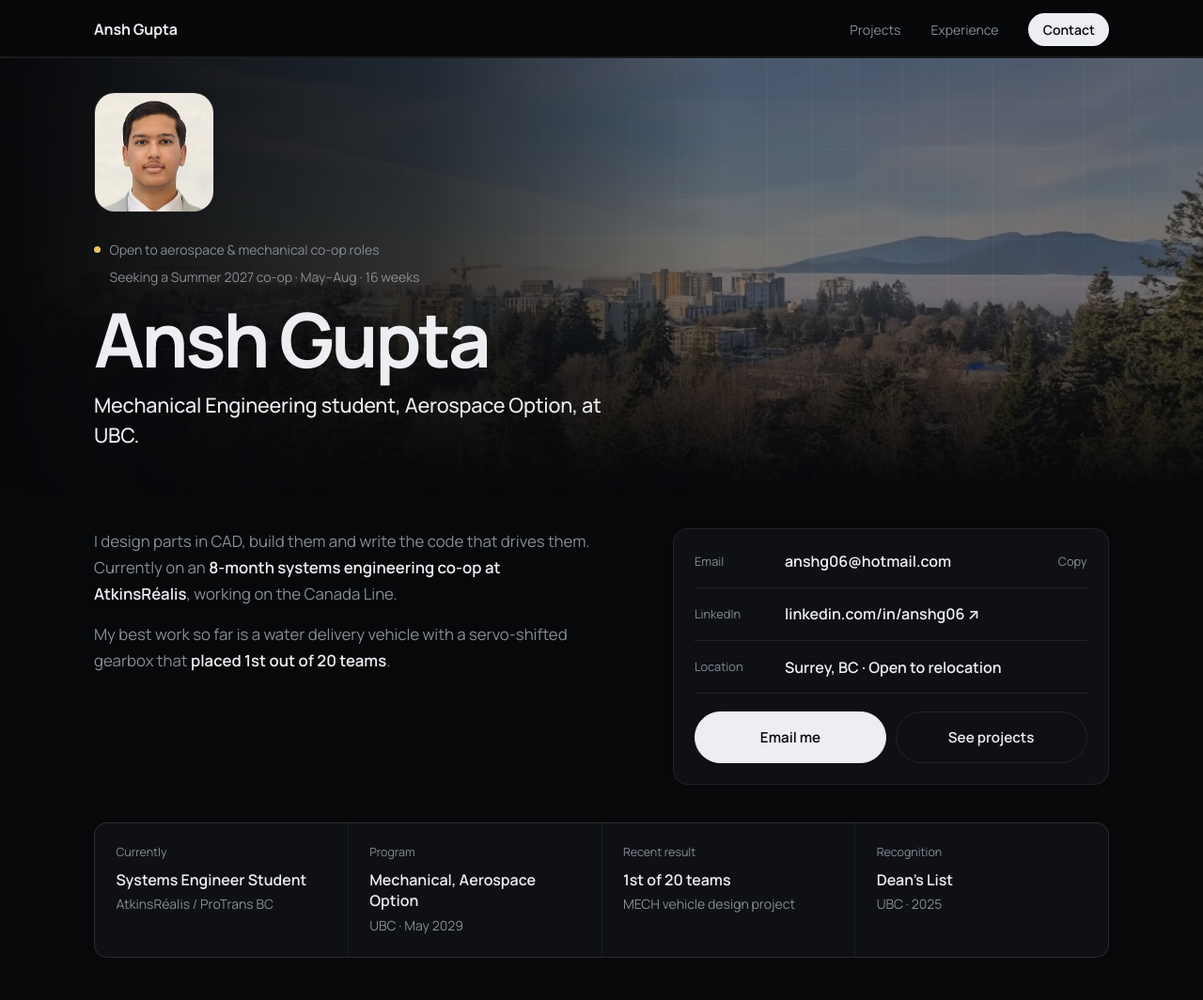
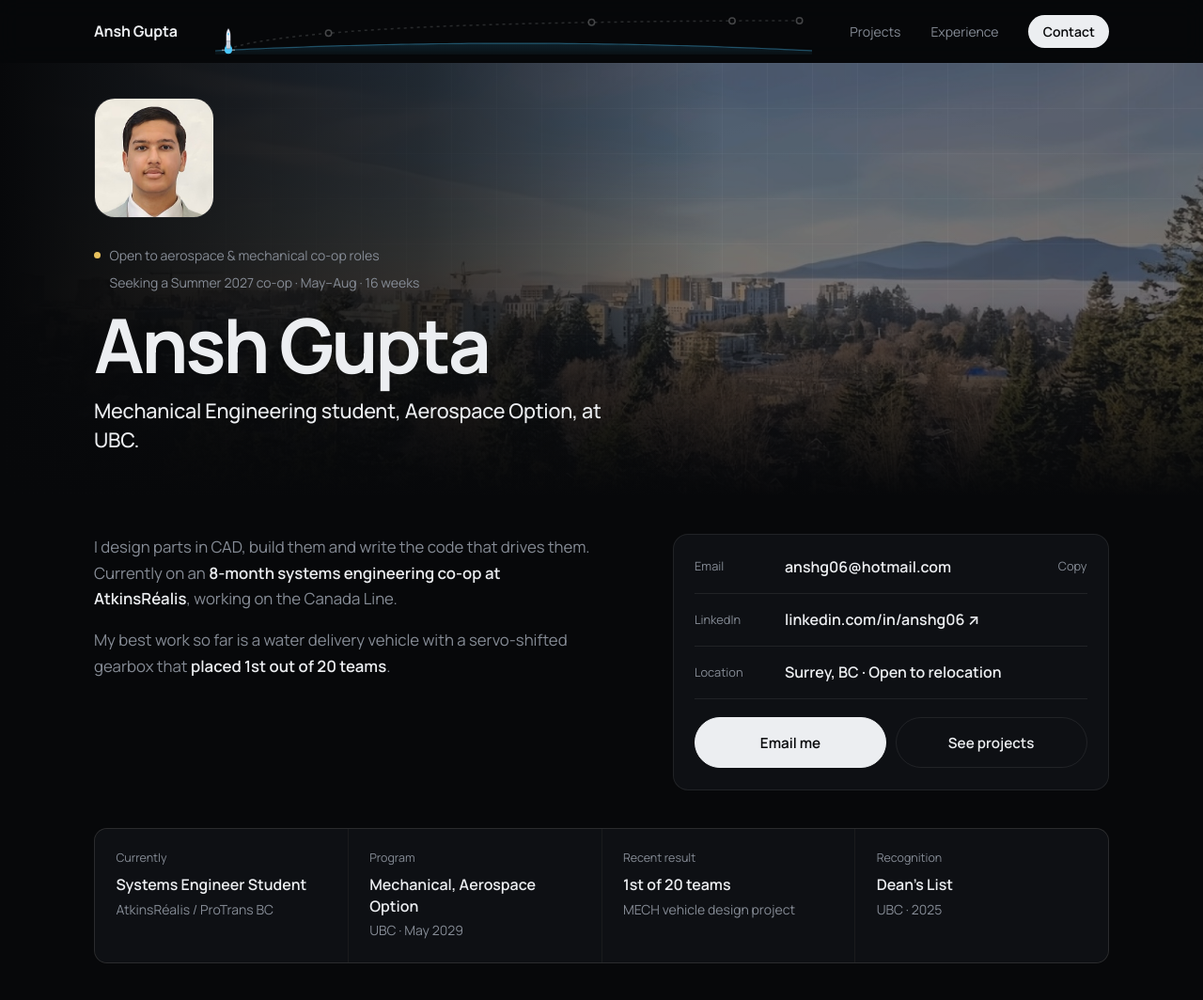
Before and after one commit to anshgupta-eng/anshgupta-eng.github.io, a plain HTML site: page index.html in a window 1280 px wide. Shown: the top 1064 px of the page at 94% size. Drawn offline with Linux system fonts and the light colour scheme.

Commit message:
Launch tracker in the nav: gravity-turn ascent over the Earth's limb replaces the vertical route
Co-Authored-By: Claude Opus 5.5 <noreply@anthropic.com>

```diff
--- a/index.html
+++ b/index.html
@@ -21,7 +21,7 @@
 <link rel="preconnect" href="https://fonts.gstatic.com" crossorigin>
 <link rel="stylesheet" href="https://fonts.googleapis.com/css2?family=Manrope:wght@400;500;600;700;800&family=JetBrains+Mono:wght@400&family=Orbitron:wght@700;900&display=swap">
 <style>
-/* Layout: photo banner with the name on the left. A route line in the left margin carries a rocket down the page as you scroll; a quick contact rail appears in the right margin once you pass the banner. */
+/* Layout: photo banner with the name on the left. The nav carries a launch tracker: as you scroll, a rocket flies a gravity-turn ascent over the curve of the Earth to orbit. A quick contact rail appears in the right margin once you pass the banner. */
 :root {
   --bg: #07080a;
   --surface: #0e1014;
@@ -70,20 +70,21 @@ main.wrap, .banner-inner { position: relative; z-index: 2; }
 .rail-btn:hover .tip, .rail-btn:focus-visible .tip { opacity: 1; }
 @media (min-width: 1260px) { .rail { display: flex; } }
 
-/* Route: a line in the left margin with a station per section. The craft climbs it as you scroll down the page,
-   from the launch pad at the bottom to orbit at the top, changing stage on the way. */
-.route { position: fixed; z-index: 5; left: max(18px, calc((100vw - 1080px) / 4 - 48px)); top: 16vh; bottom: 14vh; width: 120px; display: none; }
-@media (min-width: 1340px) { .route { display: block; } }
-.route .track { position: absolute; left: 11px; top: 0; bottom: 0; width: 2px; background: var(--line); }
-.route .track::after { content: ""; position: absolute; left: -10px; bottom: -6px; width: 22px; height: 2px; background: rgba(255, 255, 255, 0.18); }
-.route .done { position: absolute; left: 11px; bottom: 0; width: 2px; height: 0; background: var(--route); }
-.route a { position: absolute; left: 0; display: flex; align-items: center; gap: 0.65rem; translate: 0 -50%; font-size: 0.82rem; font-weight: 500; color: var(--mute); transition: color .25s; }
-.route a::before { content: ""; width: 14px; height: 14px; margin-left: 5px; border: 2px solid rgba(255, 255, 255, 0.14); background: var(--bg); border-radius: 50%; transition: border-color .25s, background .25s; }
-.route a.passed { color: var(--fg); }
-.route a.passed::before { border-color: var(--route); background: var(--route); }
-.route a:hover { color: var(--route); }
-.craft, .booster { position: absolute; z-index: 3; left: -4px; top: 100%; width: 32px; height: 56px; translate: 0 -50%; pointer-events: none; overflow: visible; }
-.craft > g { opacity: 0; transition: opacity .35s; }
+/* Launch tracker in the nav: an ascent trajectory over the Earth's limb. Scrolling flies the craft from the pad (left)
+   to orbit (right); it changes stage on the way, and each section is a waypoint on the path. */
+.nav .wrap { flex-wrap: wrap; }
+.flight { flex: 1 1 0; min-width: 0; height: 48px; margin: -8px 1.5rem; display: block; overflow: hidden; }
+.flight .limb { fill: none; stroke: rgba(76, 201, 255, 0.35); stroke-width: 1.2; }
+.flight .air { fill: url(#air); }
+.flight .path { fill: none; stroke: rgba(255, 255, 255, 0.14); stroke-width: 1.5; stroke-dasharray: 3 4; }
+.flight .done { fill: none; stroke: var(--route); stroke-width: 2; stroke-linecap: round; }
+.flight .pad { stroke: rgba(255, 255, 255, 0.4); stroke-width: 1.5; }
+.flight .stop { fill: var(--bg); stroke: rgba(255, 255, 255, 0.25); stroke-width: 1.5; transition: fill .25s, stroke .25s; }
+.flight .stop.passed { fill: var(--route); stroke: var(--route); }
+.flight .stop-label { font: 500 9px var(--f-body); fill: var(--mute); text-anchor: middle; opacity: 0; transition: opacity .25s; }
+.flight .stop-label.near { opacity: 1; fill: var(--fg); }
+@media (max-width: 880px) { .flight { order: 3; flex-basis: 100%; height: 40px; margin: 0.5rem 0 -0.4rem; } }
+.craft > g > g { opacity: 0; transition: opacity .35s; }
 .craft[data-stage="pad"] .s-full, .craft[data-stage="boost"] .s-full, .craft[data-stage="upper"] .s-upper,
 .craft[data-stage="plane"] .s-plane, .craft[data-stage="sat"] .s-sat, .craft[data-stage="live"] .s-sat { opacity: 1; }
 .craft .flame { opacity: 0; transform-box: fill-box; transform-origin: 50% 0; transition: opacity .25s; }
@@ -105,10 +106,6 @@ main.wrap, .banner-inner { position: relative; z-index: 2; }
 .booster { opacity: 0; }
 .booster.drop { animation: drop 1.3s ease-in forwards; }
 @keyframes drop { 0% { opacity: 1; transform: none; } 100% { opacity: 0; transform: translate(-6px, 46px) rotate(-28deg); } }
-/* Narrower screens: the route becomes a progress strip under the nav */
-.strip { position: absolute; left: 0; right: 0; bottom: 0; height: 2px; background: var(--line); }
-.strip i { position: absolute; left: 0; top: 0; bottom: 0; width: 0; background: var(--route); }
-@media (min-width: 1340px) { .strip { display: none; } }
 @media (prefers-reduced-motion: reduce) { .craft .flame, .craft .lamp, .craft .wave { animation: none !important; } .craft[data-stage="live"] .lamp, .craft[data-stage="live"] .wave { opacity: 1; } .booster.drop { animation: none; } }
 
 /* Media slot: shows the photo, or a calm placeholder naming what goes there */
@@ -395,6 +392,20 @@ kbd { font: 400 0.72rem/1 var(--f-mono); color: var(--fg); border: 1px solid var
 <nav class="nav" aria-label="Main">
   <div class="wrap">
     <a class="name" href="#top">Ansh Gupta</a>
+    <svg class="flight" id="flight" aria-hidden="true">
+      <defs><linearGradient id="air" x1="0" y1="0" x2="0" y2="1"><stop offset="0" stop-color="#4cc9ff" stop-opacity=".14"/><stop offset="1" stop-color="#4cc9ff" stop-opacity="0"/></linearGradient></defs>
+      <path class="air" id="fl-air"/><path class="limb" id="fl-limb"/>
+      <path class="path" id="fl-path"/><path class="done" id="fl-done"/>
+      <line class="pad" id="fl-pad"/>
+      <g id="fl-stops"></g>
+      <g id="fl-boost-at"><g class="booster" id="booster"><g transform="translate(-16 -48)"><path d="M11.5 29 H20.5 V44 H11.5 Z" fill="#c9d0dd"/><path d="M11.5 36 L8 44 V46 H11.5 Z M20.5 36 L24 44 V46 H20.5 Z" fill="#4cc9ff"/><rect x="13" y="44" width="6" height="2" fill="#8a93a3"/></g></g></g>
+      <g id="fl-at"><g class="craft" id="craft" data-stage="pad"><g id="fl-anchor" transform="translate(-16 -48)">
+    <g class="s-full"><path d="M16 2 C12.5 7 11.5 12 11.5 17 V29 H20.5 V17 C20.5 12 19.5 7 16 2 Z" fill="#e8ecf8"/><circle cx="16" cy="14" r="2" fill="#4cc9ff"/><path d="M11.5 29 H20.5 V44 H11.5 Z" fill="#c9d0dd"/><path d="M11.5 36 L8 44 V46 H11.5 Z M20.5 36 L24 44 V46 H20.5 Z" fill="#4cc9ff"/><rect x="13" y="44" width="6" height="2" fill="#8a93a3"/><path class="flame" d="M13 46 L16 55 L19 46 Z" fill="#ff5a1f"/><path class="flame" d="M14.5 46 L16 51 L17.5 46 Z" fill="#ffc23d"/></g>
+    <g class="s-upper"><path d="M16 2 C12.5 7 11.5 12 11.5 17 V29 H20.5 V17 C20.5 12 19.5 7 16 2 Z" fill="#e8ecf8"/><circle cx="16" cy="14" r="2" fill="#4cc9ff"/><path d="M11.5 23 L9.5 29 V30 H11.5 Z M20.5 23 L22.5 29 V30 H20.5 Z" fill="#4cc9ff"/><rect x="13.5" y="29" width="5" height="1.6" fill="#8a93a3"/><path class="flame" d="M13.5 30.6 L16 39 L18.5 30.6 Z" fill="#ff5a1f"/><path class="flame" d="M14.8 30.6 L16 35 L17.2 30.6 Z" fill="#ffc23d"/></g>
+    <g class="s-plane"><path d="M13.5 24 L4 38 V41 L13.5 40 Z M18.5 24 L28 38 V41 L18.5 40 Z" fill="#c9d0dd"/><path d="M16 4 C14 7 13.5 11 13.5 16 V42 H18.5 V16 C18.5 11 18 7 16 4 Z" fill="#e8ecf8"/><path d="M16 4 C15 5.5 14.6 7 14.4 9 H17.6 C17.4 7 17 5.5 16 4 Z" fill="#2a2f3a"/><rect x="15" y="11" width="2" height="3" rx=".6" fill="#4cc9ff"/><path class="flame" d="M14 42 L16 49 L18 42 Z" fill="#4cc9ff"/></g>
+    <g class="s-sat"><path class="wave b" d="M9 8 Q16 1 23 8" fill="none" stroke="#4cc9ff" stroke-width="1.2"/><path class="wave" d="M11.5 11 Q16 6.5 20.5 11" fill="none" stroke="#4cc9ff" stroke-width="1.2"/><path d="M16 19 V13" stroke="#e8ecf8" stroke-width="1"/><circle class="lamp" cx="16" cy="13" r="1.3" fill="#ffffff"/><path d="M12 20 Q16 14.5 20 20 Z" fill="#e8ecf8"/><path d="M8 26 H24" stroke="#8a93a3" stroke-width="1"/><rect class="panel l" x="-1" y="22" width="9" height="8"/><rect class="panel r" x="24" y="22" width="9" height="8"/><rect x="12" y="20" width="8" height="12" rx="1" fill="#d8b25a"/><path d="M12 24 H20 M12 28 H20" stroke="#a8862f" stroke-width=".6"/><circle class="lamp" cx="13.6" cy="30.4" r="1" fill="#3dff8f"/><circle class="lamp b" cx="18.4" cy="30.4" r="1" fill="#ff4d5a"/></g>
+      </g></g></g>
+    </svg>
     <ul>
       <li><a href="#work">Projects</a></li>
       <li><a href="#builds">Builds</a></li>
@@ -402,20 +413,7 @@ kbd { font: 400 0.72rem/1 var(--f-mono); color: var(--fg); border: 1px solid var
       <li><a class="pill" href="#contact">Contact</a></li>
     </ul>
   </div>
-  <div class="strip" aria-hidden="true"><i id="strip"></i></div>
 </nav>
-
-<!-- Route: fixed line in the left margin (wide screens); stations are placed by script -->
-<aside class="route" id="route" aria-label="Page sections">
-  <div class="track"></div><div class="done" id="route-done"></div>
-  <svg class="booster" id="booster" viewBox="0 0 32 56" aria-hidden="true"><path d="M11.5 29 H20.5 V44 H11.5 Z" fill="#c9d0dd"/><path d="M11.5 36 L8 44 V46 H11.5 Z M20.5 36 L24 44 V46 H20.5 Z" fill="#4cc9ff"/><rect x="13" y="44" width="6" height="2" fill="#8a93a3"/></svg>
-  <svg class="craft" id="craft" viewBox="0 0 32 56" data-stage="pad" aria-hidden="true">
-    <g class="s-full"><path d="M16 2 C12.5 7 11.5 12 11.5 17 V29 H20.5 V17 C20.5 12 19.5 7 16 2 Z" fill="#e8ecf8"/><circle cx="16" cy="14" r="2" fill="#4cc9ff"/><path d="M11.5 29 H20.5 V44 H11.5 Z" fill="#c9d0dd"/><path d="M11.5 36 L8 44 V46 H11.5 Z M20.5 36 L24 44 V46 H20.5 Z" fill="#4cc9ff"/><rect x="13" y="44" width="6" height="2" fill="#8a93a3"/><path class="flame" d="M13 46 L16 55 L19 46 Z" fill="#ff5a1f"/><path class="flame" d="M14.5 46 L16 51 L17.5 46 Z" fill="#ffc23d"/></g>
-    <g class="s-upper"><path d="M16 2 C12.5 7 11.5 12 11.5 17 V29 H20.5 V17 C20.5 12 19.5 7 16 2 Z" fill="#e8ecf8"/><circle cx="16" cy="14" r="2" fill="#4cc9ff"/><path d="M11.5 23 L9.5 29 V30 H11.5 Z M20.5 23 L22.5 29 V30 H20.5 Z" fill="#4cc9ff"/><rect x="13.5" y="29" width="5" height="1.6" fill="#8a93a3"/><path class="flame" d="M13.5 30.6 L16 39 L18.5 30.6 Z" fill="#ff5a1f"/><path class="flame" d="M14.8 30.6 L16 35 L17.2 30.6 Z" fill="#ffc23d"/></g>
-    <g class="s-plane"><path d="M13.5 24 L4 38 V41 L13.5 40 Z M18.5 24 L28 38 V41 L18.5 40 Z" fill="#c9d0dd"/><path d="M16 4 C14 7 13.5 11 13.5 16 V42 H18.5 V16 C18.5 11 18 7 16 4 Z" fill="#e8ecf8"/><path d="M16 4 C15 5.5 14.6 7 14.4 9 H17.6 C17.4 7 17 5.5 16 4 Z" fill="#2a2f3a"/><rect x="15" y="11" width="2" height="3" rx=".6" fill="#4cc9ff"/><path class="flame" d="M14 42 L16 49 L18 42 Z" fill="#4cc9ff"/></g>
-    <g class="s-sat"><path class="wave b" d="M9 8 Q16 1 23 8" fill="none" stroke="#4cc9ff" stroke-width="1.2"/><path class="wave" d="M11.5 11 Q16 6.5 20.5 11" fill="none" stroke="#4cc9ff" stroke-width="1.2"/><path d="M16 19 V13" stroke="#e8ecf8" stroke-width="1"/><circle class="lamp" cx="16" cy="13" r="1.3" fill="#ffffff"/><path d="M12 20 Q16 14.5 20 20 Z" fill="#e8ecf8"/><path d="M8 26 H24" stroke="#8a93a3" stroke-width="1"/><rect class="panel l" x="-1" y="22" width="9" height="8"/><rect class="panel r" x="24" y="22" width="9" height="8"/><rect x="12" y="20" width="8" height="12" rx="1" fill="#d8b25a"/><path d="M12 24 H20 M12 28 H20" stroke="#a8862f" stroke-width=".6"/><circle class="lamp" cx="13.6" cy="30.4" r="1" fill="#3dff8f"/><circle class="lamp b" cx="18.4" cy="30.4" r="1" fill="#ff4d5a"/></g>
-  </svg>
-</aside>
 
 <!-- Quick contact rail: appears in the right margin once you scroll past the banner (wide screens) -->
 <aside class="rail" id="rail" aria-label="Quick contact">
@@ -2065,42 +2063,97 @@ dlg.addEventListener("close", () => { if (activeSim) { activeSim.destroy(); acti
 [list, otherList].forEach(l => l.addEventListener("click", e => { const c = e.target.closest("a.pcard"); if (c) { e.preventDefault(); openProject(+c.dataset.i); } }));
 gal.addEventListener("click", e => { const t = e.target.closest(".tile"); if (t) { e.preventDefault(); openPhoto(+t.dataset.g); } });
 
-/* ---------- Route rocket and contact rail ---------- */
+/* ---------- Launch tracker and contact rail ----------
+   The craft flies a gravity-turn ascent: it leaves the pad vertically, pitches over and levels out in orbit,
+   all drawn over the curve of the Earth. Scroll position = progress along the flight. */
 (() => {
   const banner = document.getElementById("banner"), rail = document.getElementById("rail");
-  const route = document.getElementById("route"), done = document.getElementById("route-done"), craft = document.getElementById("craft"), booster = document.getElementById("booster"), strip = document.getElementById("strip");
+  const svg = document.getElementById("flight"), $ = id => document.getElementById(id);
+  const craft = $("craft"), at = $("fl-at"), booster = $("booster"), boostAt = $("fl-boost-at"), done = $("fl-done"), stopsG = $("fl-stops");
+  const NS = "http://www.w3.org/2000/svg";
   const STOPS = [["top", "Launch"], ["work", "Projects"], ["builds", "Builds"], ["experience", "Experience"], ["skills", "Skills"], ["contact", "Contact"]]
     .filter(([id]) => { const el = document.getElementById(id); return el && el.offsetParent !== null; });
-  const links = STOPS.map(([id, label]) => { const a = document.createElement("a"); a.href = "#" + id; a.textContent = label; route.append(a); return a; });
-  /* Flight plan: pad, boost, stage separation at 25%, space plane at 60%, satellite at 80%, operational at the top */
+  /* Flight plan: pad, boost, stage separation at 25%, space plane at 60%, satellite at 80%, operational at the end */
   const ORDER = ["pad", "boost", "upper", "plane", "sat", "live"];
   const stageAt = f => f < 0.005 ? "pad" : f < 0.25 ? "boost" : f < 0.6 ? "upper" : f < 0.8 ? "plane" : f < 0.985 ? "sat" : "live";
-  let stage = "pad";
-  let marks = [];
+  let stage = "pad", W = 0, H = 0, pts = [], lens = [], total = 1, marks = [], stops = [];
+  const N = 120;
+
+  function geometry() {
+    W = svg.clientWidth; H = svg.clientHeight;
+    if (!W || !H) return false;
+    svg.setAttribute("viewBox", `0 0 ${W} ${H}`);
+    /* Earth: a big circle whose top just shows along the bottom of the strip */
+    const R = W * 10, cx = W / 2, base = H - 4, edge = Math.sqrt(R * R - cx * cx);
+    const ground = x => base - (Math.sqrt(R * R - (x - cx) * (x - cx)) - edge);
+    const x0 = 14, x1 = W - 14, top = 12, h = ground(x0) - top;
+    pts = [];
+    for (let k = 0; k <= N; k++) {
+      const t = k / N, x = x0 + (x1 - x0) * t;
+      /* altitude rises fast at first (vertical climb) then flattens into orbit */
+      const alt = h * Math.sin(Math.PI / 2 * Math.pow(t, 0.62));
+      pts.push([x, ground(x) - alt * (ground(x) - top) / h]);
+    }
+    lens = [0]; for (let k = 1; k <= N; k++) lens.push(lens[k - 1] + Math.hypot(pts[k][0] - pts[k - 1][0], pts[k][1] - pts[k - 1][1]));
+    total = lens[N];
+    const d = "M" + pts.map(p => p[0].toFixed(1) + " " + p[1].toFixed(1)).join(" L");
+    $("fl-path").setAttribute("d", d); done.setAttribute("d", d);
+    done.style.strokeDasharray = `${total} ${total}`;
+    let limb = "", air = "";
+    for (let x = -10; x <= W + 10; x += 8) limb += (limb ? " L" : "M") + x + " " + ground(x).toFixed(1);
+    $("fl-limb").setAttribute("d", limb);
+    $("fl-air").setAttribute("d", limb + ` L${W + 10} ${H + 6} L-10 ${H + 6} Z`);
+    const pad = $("fl-pad"), gy = ground(x0);
+    pad.setAttribute("x1", x0 - 7); pad.setAttribute("x2", x0 + 7); pad.setAttribute("y1", gy); pad.setAttribute("y2", gy);
+    return true;
+  }
+  const pointAt = t => {
+    const q = Math.min(N - 1e-6, Math.max(0, t * N)), k = Math.floor(q), u = q - k, A = pts[k], B = pts[k + 1];
+    return { x: A[0] + (B[0] - A[0]) * u, y: A[1] + (B[1] - A[1]) * u, ang: Math.atan2(B[1] - A[1], B[0] - A[0]) * 180 / Math.PI, len: lens[k] + (lens[k + 1] - lens[k]) * u };
+  };
   function place() {
+    if (!geometry()) return;
     const max = Math.max(1, document.documentElement.scrollHeight - innerHeight);
     marks = STOPS.map(([id]) => Math.min(1, Math.max(0, (document.getElementById(id).getBoundingClientRect().top + scrollY - 120) / max)));
-    links.forEach((a, k) => a.style.top = ((1 - marks[k]) * 100) + "%");
+    stopsG.textContent = "";
+    stops = marks.map((m, k) => {
+      const p = pointAt(m), c = document.createElementNS(NS, "circle"), tx = document.createElementNS(NS, "text");
+      c.setAttribute("class", "stop"); c.setAttribute("cx", p.x); c.setAttribute("cy", p.y); c.setAttribute("r", 3.2);
+      tx.setAttribute("class", "stop-label"); tx.setAttribute("x", p.x); tx.setAttribute("y", Math.min(H - 2, p.y + 14)); tx.textContent = STOPS[k][1];
+      stopsG.append(c, tx); return [c, tx];
+    });
+    fly();
   }
   function fly() {
-    const max = Math.max(1, document.documentElement.scrollHeight - innerHeight), f = Math.min(1, scrollY / max);
-    done.style.height = (f * 100) + "%";
-    craft.style.top = ((1 - f) * 100) + "%";
+    if (!pts.length) return;
+    const max = Math.max(1, document.documentElement.scrollHeight - innerHeight), f = Math.min(1, Math.max(0, scrollY / max));
+    const p = pointAt(f);
+    done.style.strokeDashoffset = String(total - p.len);
     const st = stageAt(f);
+    /* nose along the path; on the pad it stands upright, the satellite stays level */
+    const rot = st === "pad" || st === "sat" || st === "live" ? 0 : p.ang + 90;
+    const sc = H < 44 ? 0.42 : 0.5;
+    at.setAttribute("transform", `translate(${p.x.toFixed(1)} ${p.y.toFixed(1)}) rotate(${rot.toFixed(1)}) scale(${sc})`);
     if (st !== stage) {
       /* the spent first stage falls away from wherever the separation happened */
-      if (ORDER.indexOf(st) >= 2 && ORDER.indexOf(stage) <= 1) { booster.style.top = craft.style.top; booster.classList.remove("drop"); void booster.offsetWidth; booster.classList.add("drop"); }
+      if (ORDER.indexOf(st) >= 2 && ORDER.indexOf(stage) <= 1) {
+        boostAt.setAttribute("transform", at.getAttribute("transform"));
+        booster.classList.remove("drop"); void booster.getBoundingClientRect(); booster.classList.add("drop");
+      }
       stage = st; craft.dataset.stage = st;
-    }
-    strip.style.width = (f * 100) + "%";
-    links.forEach((a, k) => a.classList.toggle("passed", f >= marks[k] - 0.002));
+      /* rockets ride on their tail; the satellite sits centred on its orbit */
+      $("fl-anchor").setAttribute("transform", st === "sat" || st === "live" ? "translate(-16 -26)" : "translate(-16 -48)");
+    }
+    let near = -1;
+    marks.forEach((m, k) => { if (f >= m - 0.002) near = k; });
+    stops.forEach(([c, tx], k) => { c.classList.toggle("passed", f >= marks[k] - 0.002); tx.classList.toggle("near", k === near && Math.abs(pointAt(marks[k]).x - p.x) > 18); });
     rail.classList.toggle("show", scrollY > banner.offsetHeight * 0.6);
   }
-  place(); fly();
+  place();
   addEventListener("scroll", fly, { passive: true });
-  addEventListener("resize", () => { place(); fly(); });
-  addEventListener("load", () => { place(); fly(); });
-  if ("ResizeObserver" in window) new ResizeObserver(() => { place(); fly(); }).observe(document.body);
+  addEventListener("resize", place);
+  addEventListener("load", place);
+  if ("ResizeObserver" in window) { const ro = new ResizeObserver(place); ro.observe(document.body); ro.observe(svg); }
 })();
 
 /* ---------- Copy email ---------- */
```
